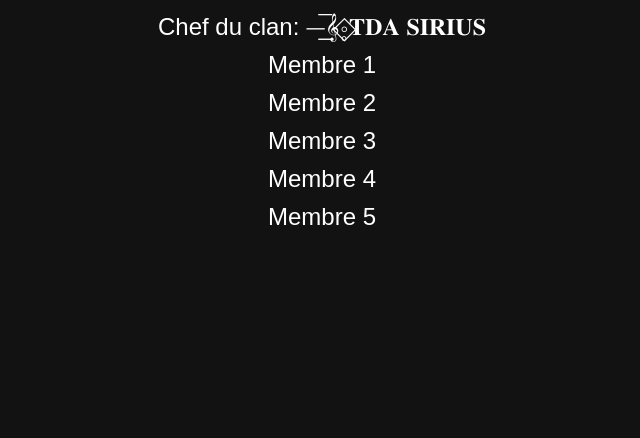
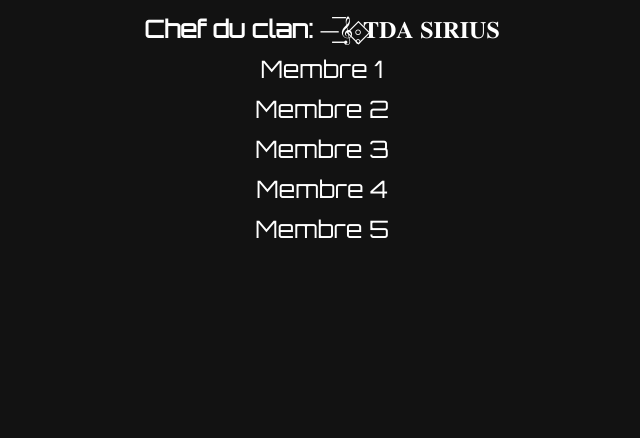
Before and after one commit to young-manno/Young-Manno.session, a plain HTML site: page index.html in a window 1280 px wide. Shown: the part 362-800 px from the top of the page, without its empty margins (318-958 px from the left). Drawn offline with Linux system fonts and the light colour scheme.

Commit message:
Update index.html

```diff
--- a/index.html
+++ b/index.html
@@ -4,6 +4,7 @@
   <meta charset="UTF-8">
   <meta name="viewport" content="width=device-width, initial-scale=1.0">
   <title>Clan TDA - Membres</title>
+  <link href="https://fonts.googleapis.com/css2?family=Orbitron&display=swap" rel="stylesheet">
   <link rel="stylesheet" href="styles.css">
 </head>
 <body>
@@ -11,13 +12,12 @@
   <div class="content">
     <h1>Membres du Clan TDA</h1>
     <ul>
-      <li>Chef du clan: ⏤͟͟͞͞𝄞∘̥⃟𝐓𝐃𝐀 𝐒𝐈𝐑𝐈𝐔𝐒</li>
+      <li><strong>Chef du clan:</strong> ⏤͟͟͞͞𝄞∘̥⃟𝐓𝐃𝐀 𝐒𝐈𝐑𝐈𝐔𝐒</li>
       <li>Membre 1</li>
       <li>Membre 2</li>
       <li>Membre 3</li>
       <li>Membre 4</li>
       <li>Membre 5</li>
-      <!-- Ajouter plus de membres ici -->
     </ul>
   </div>
 </body>
```
